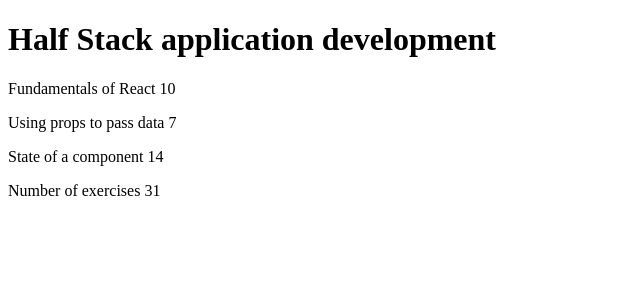
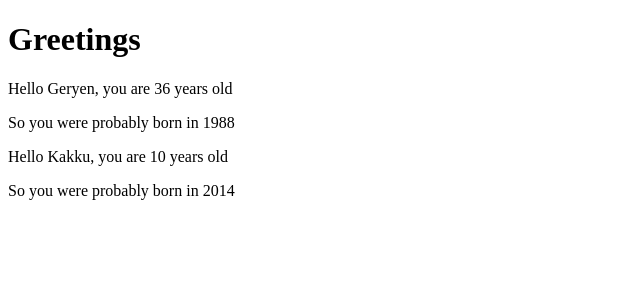
Before and after one commit to KSohkin/full-stack-kursus, a React (Vite) app: page / in a window 1280 px wide. Shown: the top 300 px of the page, without its empty margins (0-640 px from the left). Built offline with nearby package versions, Linux system fonts and the light colour scheme.

Commit message:
bornYear & Greetings

```diff
--- a/src/App.jsx
+++ b/src/App.jsx
@@ -1,3 +1,4 @@
+/*
 const Header = (props) => {
   console.log(props)
   return (
@@ -46,5 +47,32 @@
     </div>
   )
 }
+*/
+const Hello = ({name, age}) => {
+    const bornYear = () => new Date().getFullYear() - age
+
+  return (
+    <div>
+      <p>
+        Hello {name}, you are {age} years old
+      </p>
+      <p>So you were probably born in {bornYear()}</p>
+    </div>
+  )
+}
+
+const App = () => {
+  const name = "Kakku"
+  const age = 10
+
+  return (
+    <div>
+      <h1>Greetings</h1>
+      <Hello name = "Geryen" age={26+ 10} />
+      <Hello name ={name} age={age} />
+    </div>
+  )
+}
+
 
 export default App
```
Also changed, not shown: JSCODE.js (line endings or trailing spaces).
